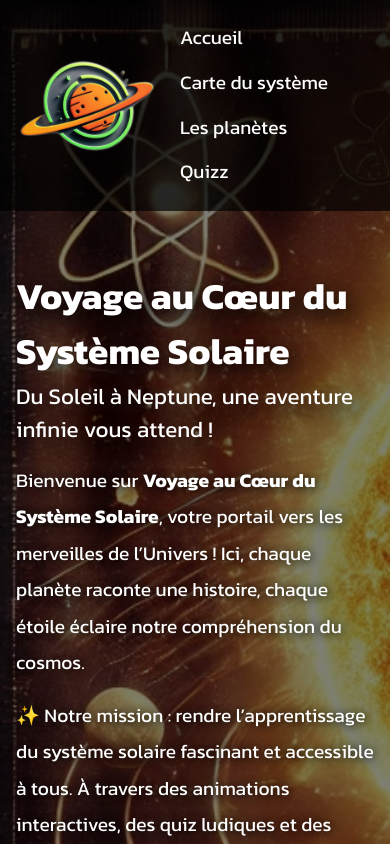
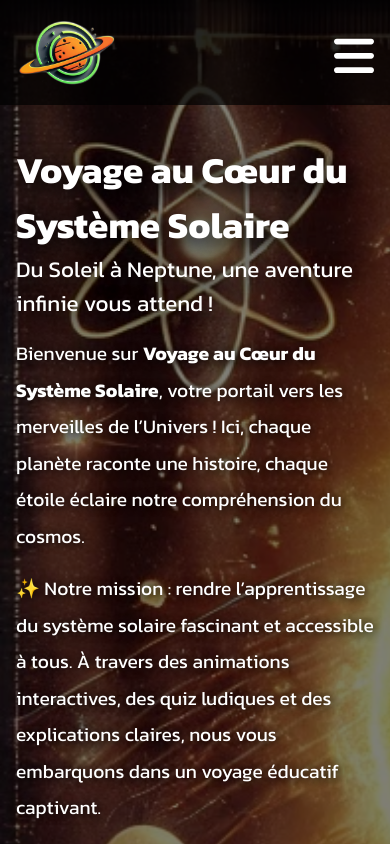
Before and after one commit to patleserdev/ThreePlanets-2, a Next.js app: page / in a window 390 px wide. Shown: the top 844 px of the page. Built offline with nearby package versions, Linux system fonts and the light colour scheme.

Commit message:
add navbar toggler

```diff
--- /dev/null
+++ b/components/BurgerIcon.tsx
@@ -0,0 +1,9 @@
+import styles from '@/styles/burgerIcon.module.css'
+
+export default function BurgerIcon() {
+  return (
+<svg xmlns="http://www.w3.org/2000/svg" viewBox="0 0 448 512" fill="#fff" className={styles.icon}>
+
+<path d="M0 96C0 78.3 14.3 64 32 64l384 0c17.7 0 32 14.3 32 32s-14.3 32-32 32L32 128C14.3 128 0 113.7 0 96zM0 256c0-17.7 14.3-32 32-32l384 0c17.7 0 32 14.3 32 32s-14.3 32-32 32L32 288c-17.7 0-32-14.3-32-32zM448 416c0 17.7-14.3 32-32 32L32 448c-17.7 0-32-14.3-32-32s14.3-32 32-32l384 0c17.7 0 32 14.3 32 32z"/></svg>
+  );
+}
--- a/components/Navbar.js
+++ b/components/Navbar.js
@@ -2,6 +2,7 @@ import Image from "next/image.js"
 import styles from "../styles/navbar.module.css"
 import Link from "next/link.js"
 import { useState } from "react";
+import BurgerIcon from "./BurgerIcon";
 
 export default function Navbar()
 {
@@ -14,6 +15,9 @@ export default function Navbar()
     return (
         <nav className={styles.navbar}>
             <Image src={"/pictures/logo.png"} alt="logo" width={100} height={100} className={styles.logo}/>
+
+
+        <div className={styles.desktop}>
         <ul>
           <li>
             <Link href="/">Accueil</Link>
@@ -28,6 +32,31 @@ export default function Navbar()
             <Link href="/quizz">Quizz</Link>
           </li>
         </ul>
+
+        </div>
+
+        <div className={styles.mobile}>
+        <div style={{width:40,height:40}} onClick={()=>handleClick()}><BurgerIcon/></div>
+        </div>
+        <div className={open ? styles.toggleOpen : styles.toggleClose  }>
+       { open && <div> <ul>
+          <li>
+            <Link onClick={handleClick} href="/">Accueil</Link>
+          </li>
+          <li>
+            <Link onClick={handleClick} href="/map">Carte du système</Link>
+          </li>
+          <li>
+            <Link onClick={handleClick} href="/planets">Les planètes</Link>
+          </li>
+          <li>
+            <Link onClick={handleClick} href="/quizz">Quizz</Link>
+          </li>
+        </ul></div> }
+
+        </div>
+
+
       </nav>
 
     )
--- /dev/null
+++ b/styles/burgerIcon.module.css
@@ -0,0 +1,8 @@
+/* Appliquer un effet hover aux planètes */
+.icon {
+  transition: fill 0.3s ease-in-out, transform 0.3s ease-in-out;
+}
+
+.icon:hover {
+  fill: rgba(255,255,255,0.5); /* Change la couleur au hover */
+}
--- a/styles/index.module.css
+++ b/styles/index.module.css
@@ -114,7 +114,7 @@ flex-direction: row;
 {
   .container {
     background-color: rgb(46, 46, 45);
-    height: 200vh;
+    height: 240vh;
     width: 100%;
     z-index: 1;
     margin:0;
@@ -125,7 +125,7 @@ flex-direction: row;
 
   .content
   {
-    height: 200vh;
+    height: 240vh;
     width: 100%;
     background-image: url("/pictures/banner.webp");
     background-size: cover;
@@ -137,9 +137,9 @@ flex-direction: row;
 
   .overlay
 {
-  padding-top: 30vh;
+  padding-top: 15vh;
   width: 100%;
-  height: 200vh;
+  height: 240vh;
   background-color: rgb(0, 0, 0,0.5);
 }
 
@@ -213,7 +213,8 @@ padding-right: 1rem;
   border: 1px solid white;
   padding: 1rem;
   transition: 0.5s all;
-  color:white;
+  color:black;
+  background-color: #fff;
 }
 
 
--- a/styles/navbar.module.css
+++ b/styles/navbar.module.css
@@ -1,6 +1,6 @@
 /** Navbar **/
 .navbar {
-  position:absolute ;
+  position: absolute;
   width: 100%;
   background-color: rgba(0, 0, 0, 0.7);
   padding: 0.5rem;
@@ -9,10 +9,18 @@
   display: flex;
   flex-direction: row;
   padding-left: 5rem;
- overflow: hidden;
 }
 
-.navbar ul {
+.desktop {
+  width: 100%;
+
+}
+
+.mobile {
+  display: none;
+}
+
+.desktop ul {
   width: 100%;
   display: flex;
   flex-direction: row;
@@ -23,7 +31,7 @@
   z-index: 5;
 }
 
-.navbar>ul li {
+.desktop>ul li {
   padding: 1rem;
   transition: 0.5s all;
   z-index: 6;
@@ -33,53 +41,110 @@
   color: rgba(255, 255, 255, 0.7)
 }
 
-@media (min-width: 479px) and (max-width: 959px) {
+@media (min-width: 479px) and (max-width: 959px) {}
 
-
-}
-
-@media (max-width: 478px)
-{
-
+@media (max-width: 478px) {
 
   .navbar {
-
-  padding: 0rem;
-
+    width: 100%;
+    padding: 1rem;
     border-bottom-left-radius: 0px;
     display: flex;
     flex-direction: row;
     justify-content: space-between;
 
-   padding-left: 0rem;
-   overflow: hidden;
-   padding-top: 1rem;
-   padding-bottom: 1rem;
   }
 
-  .navbar ul {
-    width: 60%;
+  .desktop
+  {
+    display: none;
+  }
+
+  .mobile
+  {
+    position:relative;
+    display: flex;
+    align-items: center;
+    justify-content: center;
+    width: 50;
+    height: 50;
+    margin: 10;
+   }
+
+   .toggleOpen
+   {
+    position:absolute;
+    bottom: -30vh;
+    left:0;
+    width:100vw;
+    min-height:30vh;
+    color:white;
     display: flex;
     flex-direction: column;
     align-items: flex-start;
     justify-content: center;
-    color: #fff;
-    font-size: 120%;
-    z-index: 5;
-    padding-left: 1rem;
+    padding-left: 2rem;
+    background-color: rgba(0, 0, 0, 0.7);
+    opacity: 1;
+    transition: 1s all;
+    animation: open 1s linear ;
+   }
+   @keyframes open {
+    from{
+      opacity: 0;
+    }
+    to{
+      opacity: 1;
+
     }
 
-  .navbar>ul li {
-    padding: 0.5rem;
+   }
+
+   .toggleClose
+   {
+    position:absolute;
+    bottom: 0vh;
+    left:0;
+    width:100%;
+    min-height:0vh;
+    opacity: 0;
+    flex-direction: column;
+    align-items: center;
+    justify-content: center;
+    transition: 1s all;
+    animation: close 1s linear ;
+   }
+
+
+   @keyframes close {
+    from{
+      opacity: 1;
+    }
+    to{
+      opacity: 0;
+
+    }
+
+   }
+
+   .toggleOpen ul
+   {
+width: 100%;
+   }
+
+   .toggleOpen li
+   {
+    font-size: 140%;
+    padding-bottom: 1rem;
+    width: 100%;
+   }
+
+   .toggleOpen li a
+   {
+
+   }
+
+
 
 
 }
-  .logo
-  {
-    padding-left: 1rem;
-    object-fit: contain;
-    width: 40%;
-  }
-
-
-}
--- a/styles/planets.module.css
+++ b/styles/planets.module.css
@@ -206,7 +206,7 @@ list-style-type: none;
 
   .overlay
   {
-    padding-top: 30vh;
+    padding-top: 15vh;
     width: 100%;
     height: 200vh;
     background-color: rgb(0, 0, 0,0.5);
--- a/styles/quizz.module.css
+++ b/styles/quizz.module.css
@@ -164,7 +164,7 @@ padding-left: 5rem;
 
   .overlay
 {
-  padding-top: 30vh;
+  padding-top: 15vh;
   width: 100%;
   height: 210vh;
   background-color: rgb(0, 0, 0,0.5);
```
Lines whose indentation alone changed are shown as unchanged.
